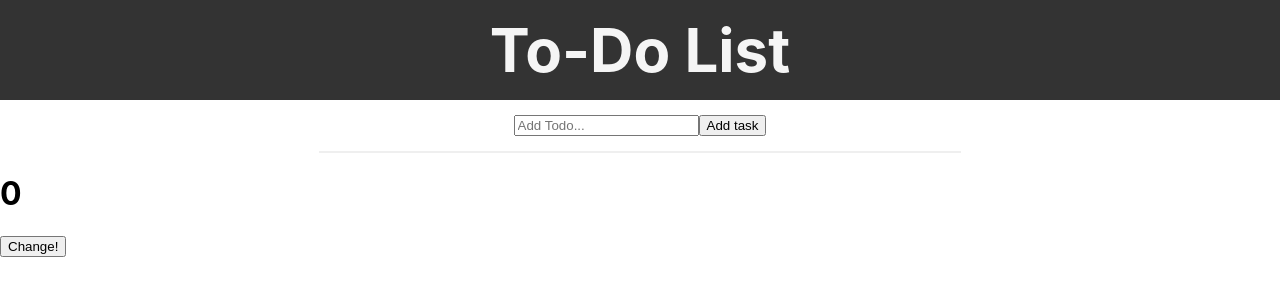
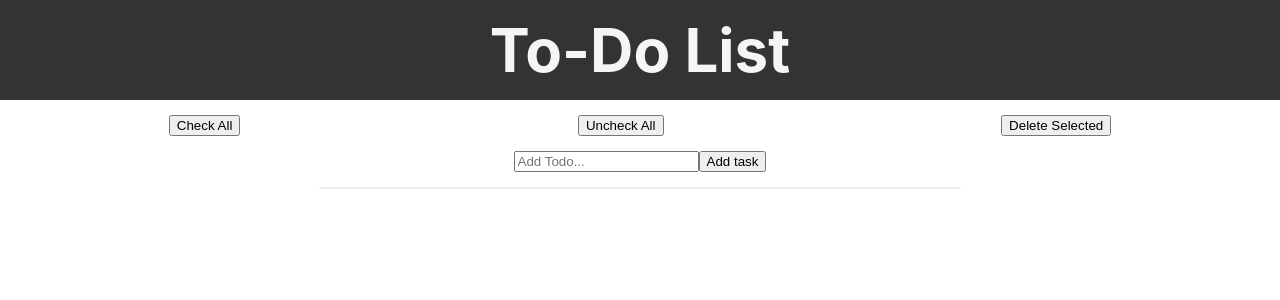
Before and after one commit to pe7r/project, a React (Create React App) app: page / in a window 1280 px wide. Shown: the top 300 px of the page. Built offline with nearby package versions, Linux system fonts and the light colour scheme.

Commit message:
Added Filters buttons(Check All, Uncheck All, Delete Selected)(March 14) #4

```diff
--- a/src/App.js
+++ b/src/App.js
@@ -1,8 +1,10 @@
 import React, { Component } from 'react'
 import './App.css'
-import Header from './components/Header.js'
-import AddTask from './components/AddTask.js'
+import Header from './components/Header'
+import AddTask from './components/AddTask'
 import ToDoItem from './components/ToDoItem'
+import Filters from './components/Filters'
+
 
 class App extends Component {
 	state = {
@@ -54,6 +56,7 @@ class App extends Component {
 		return (
 			<div className="App">
 				<Header />
+				<Filters />
 				<AddTask onCreate={this.addTask} />
 				<div className="todo-list">
             		{toDoItems}
--- /dev/null
+++ b/src/components/Filters.css
@@ -0,0 +1,5 @@
+.filters {
+	display: flex;
+	justify-content: space-around;
+	margin-bottom: 15px;
+}
--- /dev/null
+++ b/src/components/Filters.js
@@ -0,0 +1,16 @@
+import React from 'react'
+import './Filters.css'
+
+class Filters extends React.Component {
+	render() {
+		return (
+			<div className="filters">
+				<button>Check All</button>
+				<button>Uncheck All</button>
+				<button>Delete Selected</button>
+			</div>
+		)
+	}
+}
+
+export default Filters
--- a/src/components/NonProject/NonProject.js
+++ b/src/components/NonProject/NonProject.js
@@ -5,26 +5,13 @@ class NonProject extends React.Component {
     constructor(props) {
         super(props)
         this.state = {
-            count: 0
+
         }
-        this.handleClick = this.handleClick.bind(this)
     }
 
-    handleClick = () => {
-    	this.setState(prevState => {
-    		return {
-    			count: prevState.count + 1
-    		}
-    	})
-    }
 
     render() {
-        return (
-            <div>
-                <h1>{this.state.count}</h1>
-                <button onClick={this.handleClick}>Change!</button>
-            </div>
-        )
+        return
     }
 }
 
--- a/src/components/ToDoItem.css
+++ b/src/components/ToDoItem.css
@@ -10,7 +10,3 @@
     font-size: 15px;
     color: #333333;
 }
-
-.todo-item__button {
-
-}
--- a/src/components/ToDoItem.js
+++ b/src/components/ToDoItem.js
@@ -11,7 +11,7 @@ const ToDoItem = (props) => {
 			<h3>{props.text}</h3>
 			<button className="todo-item__button"
 					onClick={() => props.onDelete(props.date)}>
-				DELETE
+				Delete
 			</button>
 		</div>
 	)
--- a/src/index.js
+++ b/src/index.js
@@ -2,8 +2,8 @@ import React from 'react'
 import ReactDOM from 'react-dom'
 import './index.css'
 import App from './App'
-import NonProject from './components/NonProject/NonProject.js'
+/*import NonProject from './components/NonProject/NonProject.js'*/
 
 ReactDOM.render(<App />, document.getElementById('root'))
 
-ReactDOM.render(<NonProject />, document.getElementById('non-project'))
+/*ReactDOM.render(<NonProject />, document.getElementById('non-project'))*/
```
